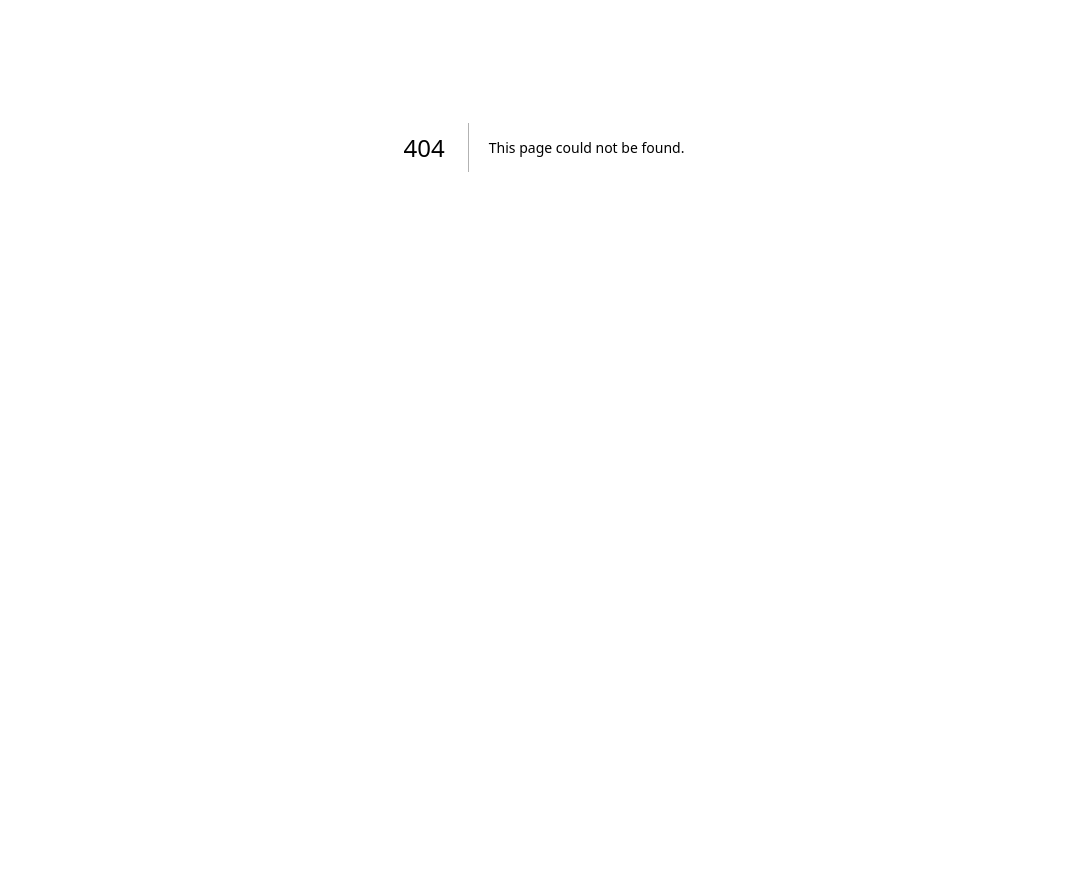
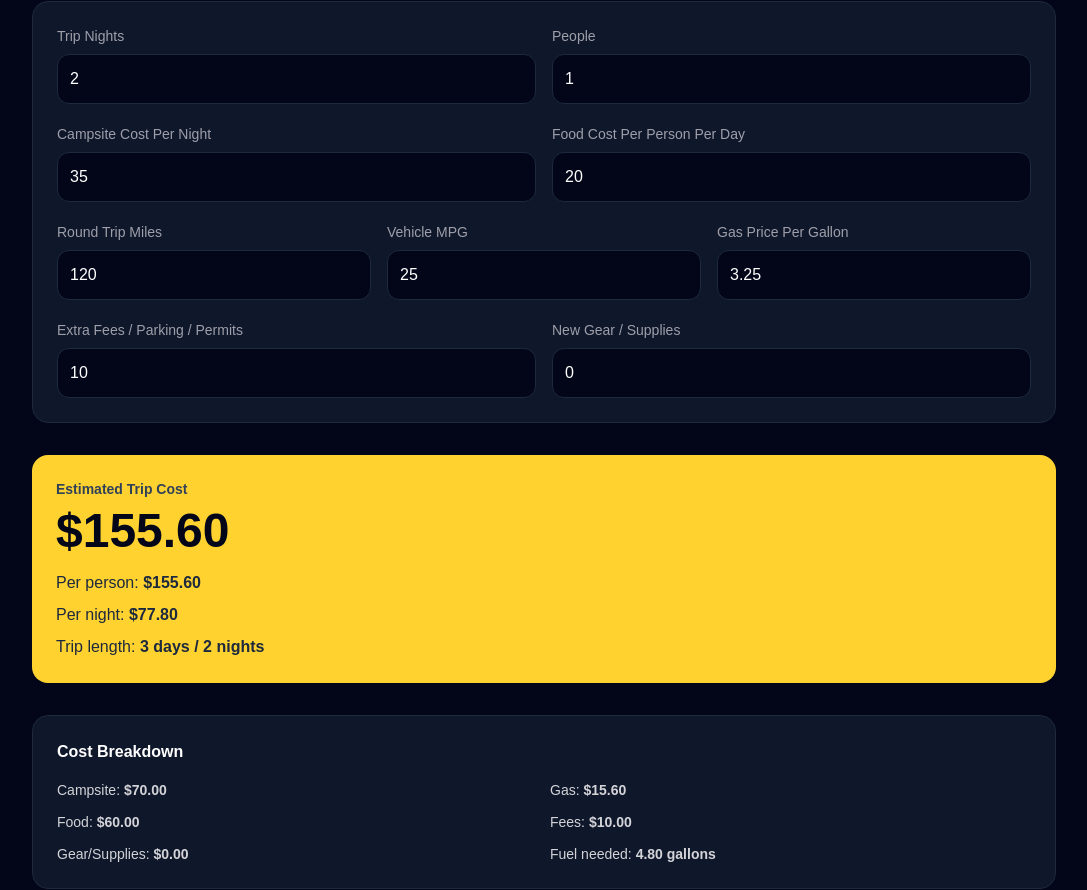
Before and after one commit to GFKolby/GoodfolkUtilities, a Next.js app: page /camp-trip-cost-calculator in a window 1280 px wide. Before the commit this address had no page. Shown: the part 253-1143 px from the top of the page, without its empty margins (96-1183 px from the left). Before the commit the page ends 800 px from the top, so only its background shows below. Built offline with nearby package versions, Linux system fonts and the light colour scheme.

Commit message:
Add camp trip cost calculator

```diff
--- /dev/null
+++ b/app/camp-trip-cost-calculator/page.tsx
@@ -0,0 +1,251 @@
+"use client";
+
+import { useMemo, useState } from "react";
+import ToolPage from "@/components/ToolPage";
+
+export default function CampTripCostCalculator() {
+  const [nights, setNights] = useState(2);
+  const [campsiteCostPerNight, setCampsiteCostPerNight] = useState(35);
+  const [milesRoundTrip, setMilesRoundTrip] = useState(120);
+  const [mpg, setMpg] = useState(25);
+  const [gasPrice, setGasPrice] = useState(3.25);
+  const [foodCostPerDay, setFoodCostPerDay] = useState(20);
+  const [people, setPeople] = useState(1);
+  const [fees, setFees] = useState(10);
+  const [gearCost, setGearCost] = useState(0);
+
+  const results = useMemo(() => {
+    const days = nights + 1;
+
+    const campsiteTotal = nights * campsiteCostPerNight;
+    const fuelGallons = mpg > 0 ? milesRoundTrip / mpg : 0;
+    const fuelTotal = fuelGallons * gasPrice;
+    const foodTotal = foodCostPerDay * days * people;
+    const tripTotal = campsiteTotal + fuelTotal + foodTotal + fees + gearCost;
+    const perPerson = people > 0 ? tripTotal / people : tripTotal;
+    const perNight = nights > 0 ? tripTotal / nights : tripTotal;
+
+    return {
+      days,
+      campsiteTotal,
+      fuelGallons,
+      fuelTotal,
+      foodTotal,
+      tripTotal,
+      perPerson,
+      perNight,
+    };
+  }, [
+    nights,
+    campsiteCostPerNight,
+    milesRoundTrip,
+    mpg,
+    gasPrice,
+    foodCostPerDay,
+    people,
+    fees,
+    gearCost,
+  ]);
+
+  const money = (value: number) =>
+    value.toLocaleString("en-US", {
+      style: "currency",
+      currency: "USD",
+    });
+
+  return (
+    <ToolPage
+      line="Goodfolk Camp Utilities"
+      title="Camp Trip Cost Calculator"
+      description="Estimate the total cost of a camping trip, including campsite fees, gas, food, gear, and extra fees."
+    >
+      <div className="grid gap-5 rounded-2xl border border-slate-800 bg-slate-900 p-6">
+        <div className="grid gap-4 md:grid-cols-2">
+          <label>
+            <span className="mb-2 block text-sm text-zinc-400">
+              Trip Nights
+            </span>
+            <input
+              type="number"
+              min="1"
+              value={nights}
+              onChange={(e) => setNights(Number(e.target.value))}
+              className="w-full rounded-xl border border-slate-800 bg-slate-950 p-3 text-white outline-none focus:border-amber-300"
+            />
+          </label>
+
+          <label>
+            <span className="mb-2 block text-sm text-zinc-400">
+              People
+            </span>
+            <input
+              type="number"
+              min="1"
+              value={people}
+              onChange={(e) => setPeople(Number(e.target.value))}
+              className="w-full rounded-xl border border-slate-800 bg-slate-950 p-3 text-white outline-none focus:border-amber-300"
+            />
+          </label>
+        </div>
+
+        <div className="grid gap-4 md:grid-cols-2">
+          <label>
+            <span className="mb-2 block text-sm text-zinc-400">
+              Campsite Cost Per Night
+            </span>
+            <input
+              type="number"
+              min="0"
+              step="0.01"
+              value={campsiteCostPerNight}
+              onChange={(e) => setCampsiteCostPerNight(Number(e.target.value))}
+              className="w-full rounded-xl border border-slate-800 bg-slate-950 p-3 text-white outline-none focus:border-amber-300"
+            />
+          </label>
+
+          <label>
+            <span className="mb-2 block text-sm text-zinc-400">
+              Food Cost Per Person Per Day
+            </span>
+            <input
+              type="number"
+              min="0"
+              step="0.01"
+              value={foodCostPerDay}
+              onChange={(e) => setFoodCostPerDay(Number(e.target.value))}
+              className="w-full rounded-xl border border-slate-800 bg-slate-950 p-3 text-white outline-none focus:border-amber-300"
+            />
+          </label>
+        </div>
+
+        <div className="grid gap-4 md:grid-cols-3">
+          <label>
+            <span className="mb-2 block text-sm text-zinc-400">
+              Round Trip Miles
+            </span>
+            <input
+              type="number"
+              min="0"
+              value={milesRoundTrip}
+              onChange={(e) => setMilesRoundTrip(Number(e.target.value))}
+              className="w-full rounded-xl border border-slate-800 bg-slate-950 p-3 text-white outline-none focus:border-amber-300"
+            />
+          </label>
+
+          <label>
+            <span className="mb-2 block text-sm text-zinc-400">
+              Vehicle MPG
+            </span>
+            <input
+              type="number"
+              min="1"
+              value={mpg}
+              onChange={(e) => setMpg(Number(e.target.value))}
+              className="w-full rounded-xl border border-slate-800 bg-slate-950 p-3 text-white outline-none focus:border-amber-300"
+            />
+          </label>
+
+          <label>
+            <span className="mb-2 block text-sm text-zinc-400">
+              Gas Price Per Gallon
+            </span>
+            <input
+              type="number"
+              min="0"
+              step="0.01"
+              value={gasPrice}
+              onChange={(e) => setGasPrice(Number(e.target.value))}
+              className="w-full rounded-xl border border-slate-800 bg-slate-950 p-3 text-white outline-none focus:border-amber-300"
+            />
+          </label>
+        </div>
+
+        <div className="grid gap-4 md:grid-cols-2">
+          <label>
+            <span className="mb-2 block text-sm text-zinc-400">
+              Extra Fees / Parking / Permits
+            </span>
+            <input
+              type="number"
+              min="0"
+              step="0.01"
+              value={fees}
+              onChange={(e) => setFees(Number(e.target.value))}
+              className="w-full rounded-xl border border-slate-800 bg-slate-950 p-3 text-white outline-none focus:border-amber-300"
+            />
+          </label>
+
+          <label>
+            <span className="mb-2 block text-sm text-zinc-400">
+              New Gear / Supplies
+            </span>
+            <input
+              type="number"
+              min="0"
+              step="0.01"
+              value={gearCost}
+              onChange={(e) => setGearCost(Number(e.target.value))}
+              className="w-full rounded-xl border border-slate-800 bg-slate-950 p-3 text-white outline-none focus:border-amber-300"
+            />
+          </label>
+        </div>
+      </div>
+
+      <div className="mt-8 rounded-2xl bg-amber-300 p-6 text-slate-950">
+        <p className="text-sm font-semibold text-slate-700">
+          Estimated Trip Cost
+        </p>
+
+        <p className="mt-2 text-5xl font-bold">
+          {money(results.tripTotal)}
+        </p>
+
+        <div className="mt-4 space-y-2 text-slate-800">
+          <p>
+            Per person: <strong>{money(results.perPerson)}</strong>
+          </p>
+          <p>
+            Per night: <strong>{money(results.perNight)}</strong>
+          </p>
+          <p>
+            Trip length:{" "}
+            <strong>
+              {results.days} days / {nights} nights
+            </strong>
+          </p>
+        </div>
+      </div>
+
+      <div className="mt-8 rounded-2xl border border-slate-800 bg-slate-900 p-6">
+        <p className="font-semibold text-white">Cost Breakdown</p>
+
+        <div className="mt-4 grid gap-3 text-sm text-zinc-300 md:grid-cols-2">
+          <p>
+            Campsite: <strong>{money(results.campsiteTotal)}</strong>
+          </p>
+          <p>
+            Gas: <strong>{money(results.fuelTotal)}</strong>
+          </p>
+          <p>
+            Food: <strong>{money(results.foodTotal)}</strong>
+          </p>
+          <p>
+            Fees: <strong>{money(fees)}</strong>
+          </p>
+          <p>
+            Gear/Supplies: <strong>{money(gearCost)}</strong>
+          </p>
+          <p>
+            Fuel needed:{" "}
+            <strong>{results.fuelGallons.toFixed(2)} gallons</strong>
+          </p>
+        </div>
+      </div>
+
+      <p className="mt-6 text-sm text-zinc-500">
+        This is a planning estimate. Add a buffer for firewood, snacks, forgotten
+        supplies, and the classic “I need one more camp gadget” situation.
+      </p>
+    </ToolPage>
+  );
+}
--- a/app/page.tsx
+++ b/app/page.tsx
@@ -78,6 +78,11 @@ const campTools = [
     name: "Camp Checklist Generator",
     href: "/camp-checklist-generator",
     description: "Generate a camping checklist based on trip style, weather, and activities.",
+  },
+  {
+    name: "Camp Trip Cost Calculator",
+    href: "/camp-trip-cost-calculator",
+    description: "Estimate campsite fees, gas, food, gear, and total trip cost.",
   },
 ];
 
```
